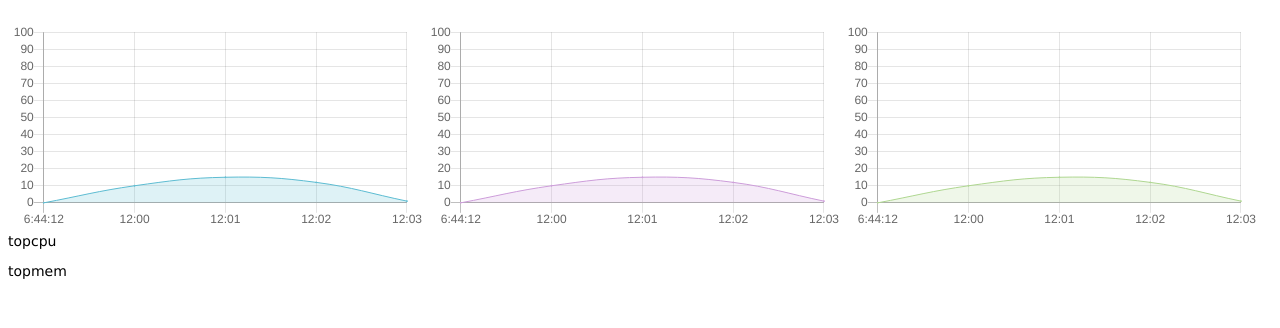
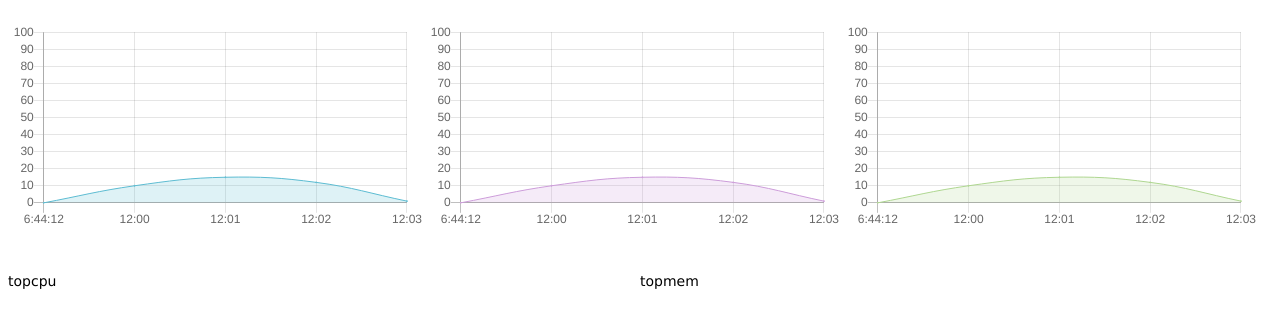
Before and after one commit to mishi1605/Ps_Project, a Django app: page / in a window 1280 px wide. Shown: the part 49-377 px from the top of the page. Run offline with Django 3.2, Linux system fonts and the light colour scheme; some libraries are stand-ins or nearby versions.

Commit message:
cpu tables is working

```diff
--- a/static/js/myChart.js
+++ b/static/js/myChart.js
@@ -221,7 +221,7 @@ function doRunmaxcpu() {
         // console.log(typeof respone.data);
         var str_a = response.data
 
-        var arr = str_a.split("#")
+        var arr = str_a.split("?")
         var arr_fin = []
 
         for(var i = 1; i < arr.length; i++){
@@ -249,7 +249,7 @@ function doRunmaxmem() {
     axios({
     method: 'get',
     // baseURL: window.location.origin,
-    url: 'http://127.0.0.1:8000/maxmem',
+    url: 'http://127.0.0.1:8000/maxmem/',
 
     // responseType: 'json',
 })
--- a/templates/index.html
+++ b/templates/index.html
@@ -28,6 +28,12 @@
         width: 33%;
         height: 50%;
     }
+
+    .containertable {
+        width: 50%;
+        height: 50%;
+    }
+
     .aParent div {
     float: left;
     clear: none;
@@ -80,18 +86,19 @@
         </div>
     </div>
 
-    <div>
-
+    <div class="aParent">
+        <div class = "containertable">
         <p id="topcpu">
                 topcpu
             </p>
 
         </div>
 
-    <div>
+        <div class="containertable">
             <p id="topmem">
                 topmem
             </p>
+        </div>
     </div>
 </body>
 
```
Also changed, not shown: 9 other files. Lines whose indentation alone changed are shown as unchanged.
